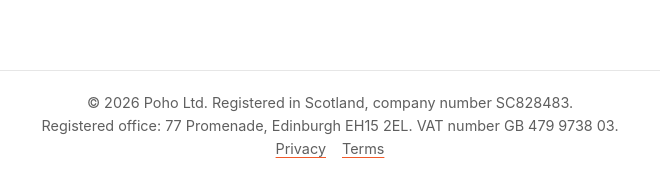
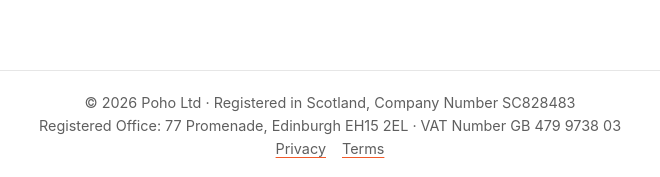
Before and after one commit to daveharcourt/poho.uk, a plain HTML site: page index.html in a window 1280 px wide. Shown: the part 620-797 px from the top of the page, 310-970 px from the left. Drawn offline with Linux system fonts and the light colour scheme.

Commit message:
Update index.html

```diff
--- a/index.html
+++ b/index.html
@@ -17,8 +17,8 @@
     <p class="contact">Get in touch: <a href="mailto:info@poho.uk">info@poho.uk</a></p>
   </main>
   <footer>
-    &copy; 2026 Poho Ltd. Registered in Scotland, company number SC828483.
-    <br>Registered office: 77 Promenade, Edinburgh EH15 2EL. VAT number GB 479 9738 03.
+    &copy; 2026 Poho Ltd &middot; Registered in Scotland, Company Number SC828483
+    <br>Registered Office: 77 Promenade, Edinburgh EH15 2EL &middot; VAT Number GB 479 9738 03
     <br>
     <a href="/privacy/">Privacy</a><a href="/terms/">Terms</a>
   </footer>
```
